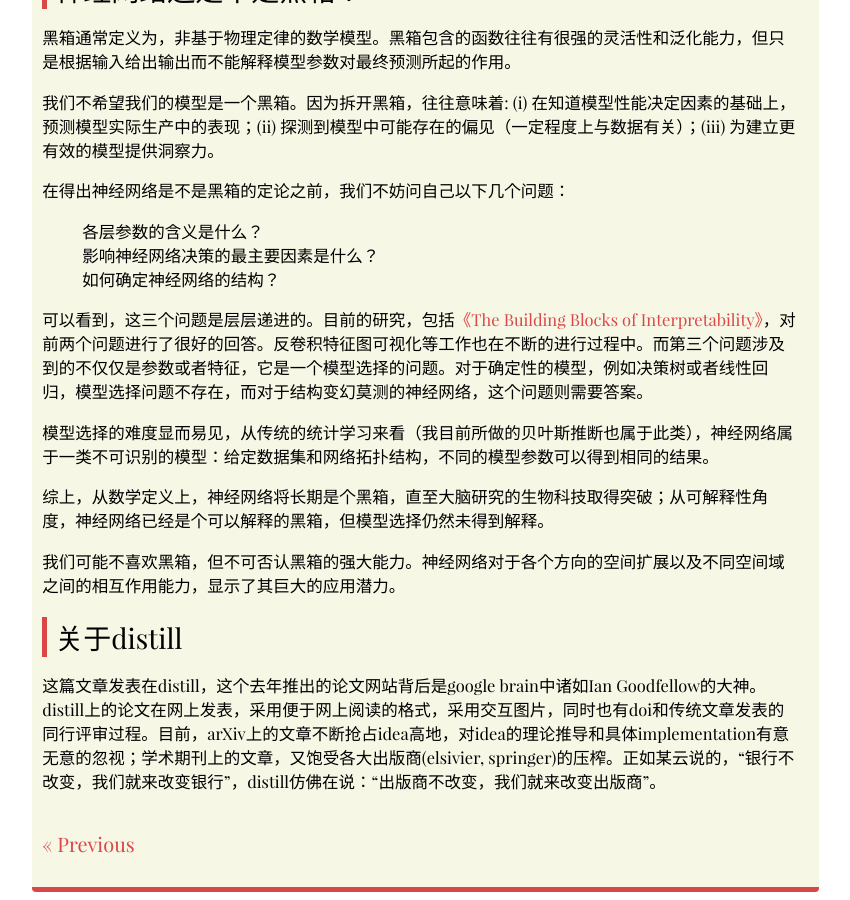
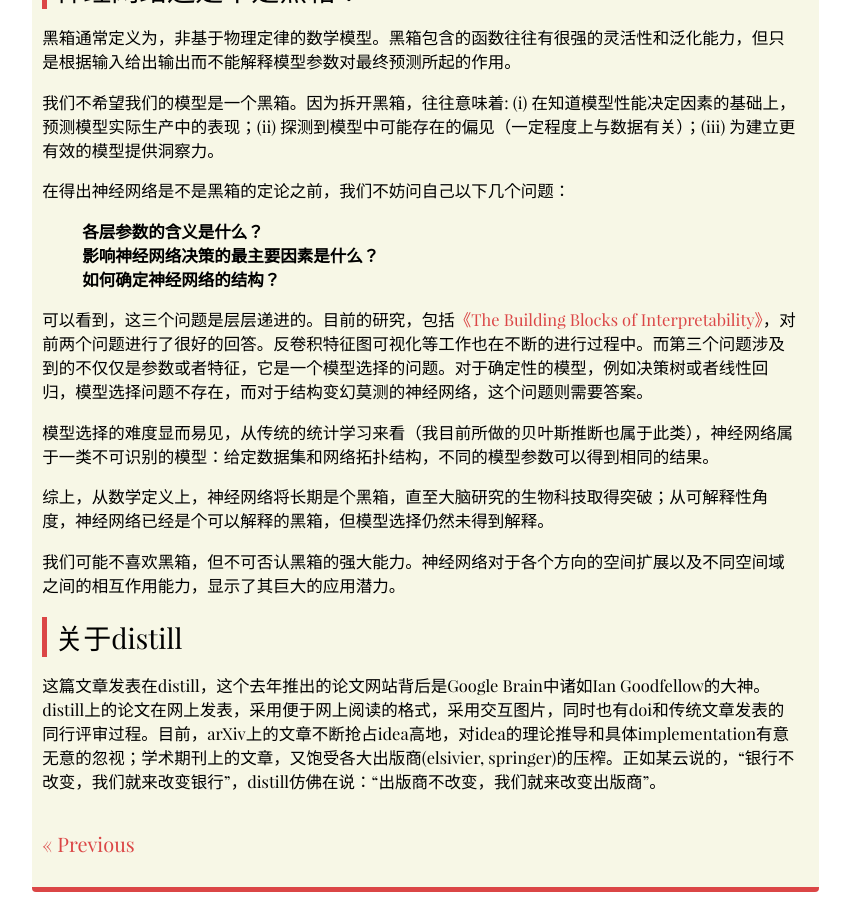
Before and after one commit to RobinSeaside/my_blog, a Jekyll site: the page built from _posts/2018-03-10-interpretability-building-blocks.md, in a window 1280 px wide and 900 px high, scrolled down 1482 px. Shown: the whole window, without its empty margins (411-1261 px from the left). Built offline with Jekyll 4.4.1, drawn with Linux system fonts in a browser that asks for light colours; some web fonts are replaced.

Commit message:
minor modification

```diff
--- a/_posts/2018-03-10-interpretability-building-blocks.md
+++ b/_posts/2018-03-10-interpretability-building-blocks.md
@@ -31,9 +31,9 @@
 
 在得出神经网络是不是黑箱的定论之前，我们不妨问自己以下几个问题：
 
-1. 各层参数的含义是什么？
-2. 影响神经网络决策的最主要因素是什么？
-3. 如何确定神经网络的结构？
+ 1. **各层参数的含义是什么？**
+ 2. **影响神经网络决策的最主要因素是什么？**
+ 3. **如何确定神经网络的结构？**
 
 可以看到，这三个问题是层层递进的。目前的研究，包括[《The Building Blocks of Interpretability》](https://distill.pub/2018/building-blocks/)，对前两个问题进行了很好的回答。反卷积特征图可视化等工作也在不断的进行过程中。而第三个问题涉及到的不仅仅是参数或者特征，它是一个模型选择的问题。对于确定性的模型，例如决策树或者线性回归，模型选择问题不存在，而对于结构变幻莫测的神经网络，这个问题则需要答案。
 
@@ -44,4 +44,4 @@
 我们可能不喜欢黑箱，但不可否认黑箱的强大能力。神经网络对于各个方向的空间扩展以及不同空间域之间的相互作用能力，显示了其巨大的应用潜力。
 
 # 关于distill
-这篇文章发表在distill，这个去年推出的论文网站背后是google brain中诸如Ian Goodfellow的大神。distill上的论文在网上发表，采用便于网上阅读的格式，采用交互图片，同时也有doi和传统文章发表的同行评审过程。目前，arXiv上的文章不断抢占idea高地，对idea的理论推导和具体implementation有意无意的忽视；学术期刊上的文章，又饱受各大出版商(elsivier, springer)的压榨。正如某云说的，“银行不改变，我们就来改变银行”，distill仿佛在说：“出版商不改变，我们就来改变出版商”。
+这篇文章发表在distill，这个去年推出的论文网站背后是Google Brain中诸如Ian Goodfellow的大神。distill上的论文在网上发表，采用便于网上阅读的格式，采用交互图片，同时也有doi和传统文章发表的同行评审过程。目前，arXiv上的文章不断抢占idea高地，对idea的理论推导和具体implementation有意无意的忽视；学术期刊上的文章，又饱受各大出版商(elsivier, springer)的压榨。正如某云说的，“银行不改变，我们就来改变银行”，distill仿佛在说：“出版商不改变，我们就来改变出版商”。
```
Also changed, not shown: 7 other files.
